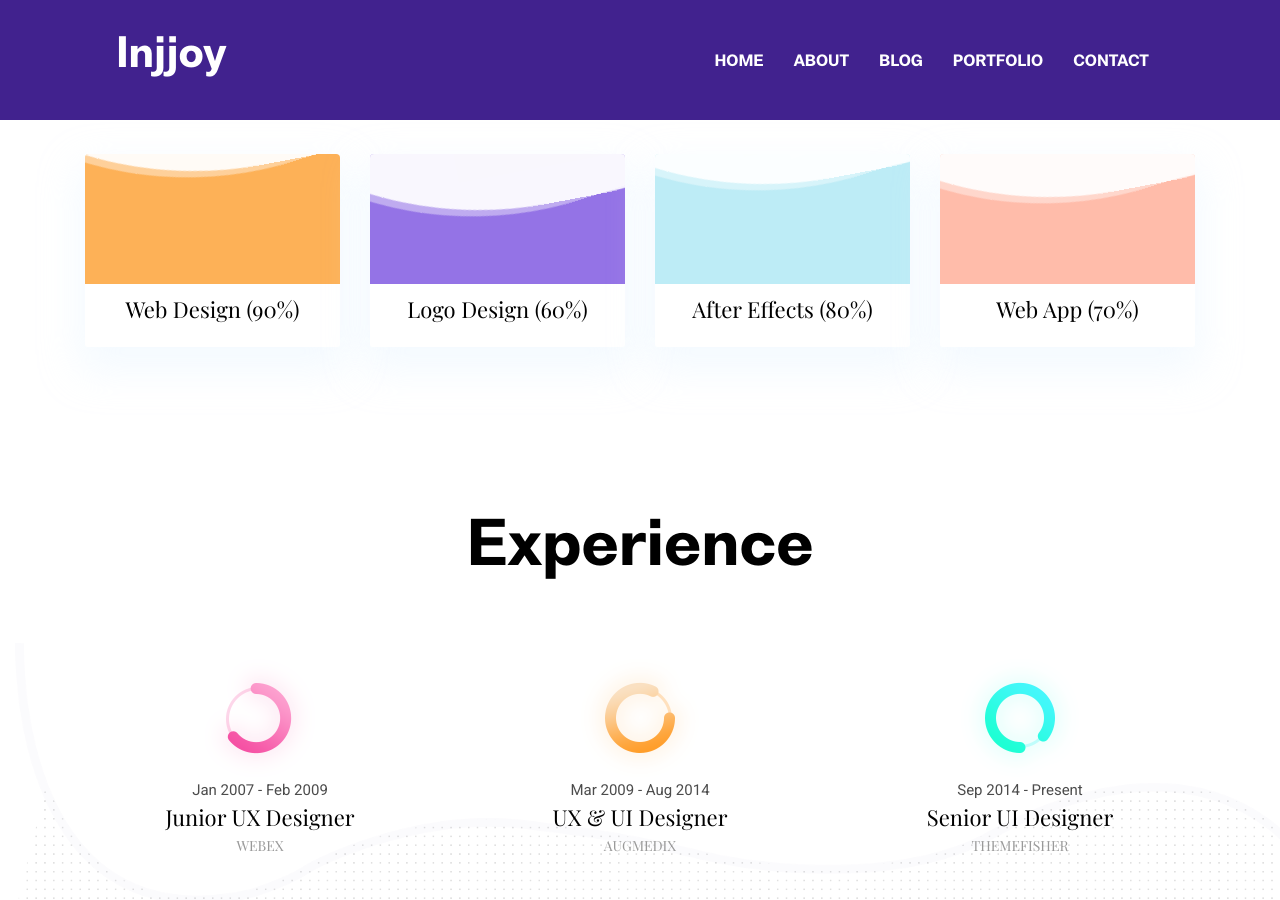
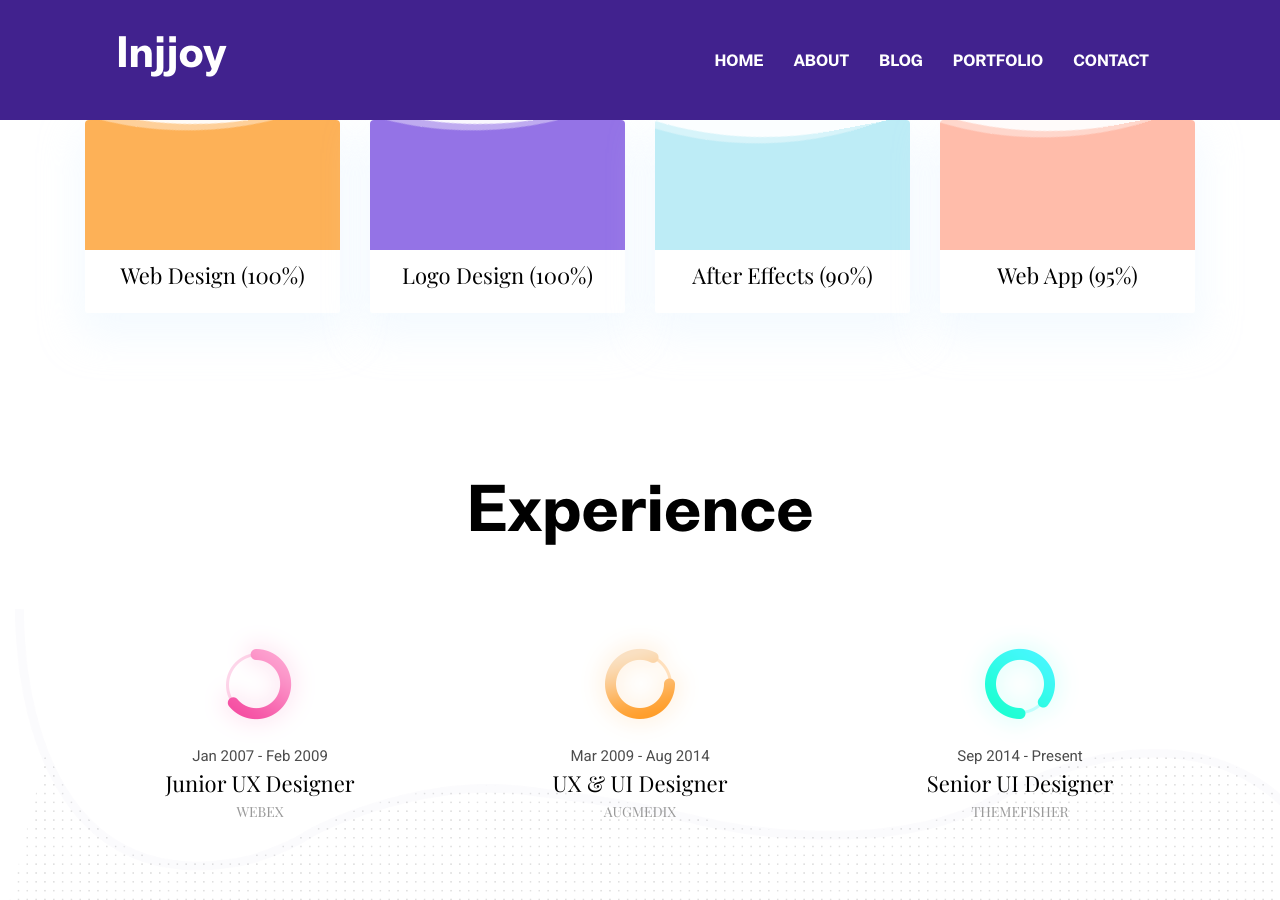
Before and after one commit to injjoy/injjoy.github.io, a Jekyll site: the page built from index.html, in a window 1280 px wide and 900 px high, scrolled down 1425 px. Built offline with Jekyll 4.4.1, drawn with Linux system fonts in a browser that asks for light colours.

Commit message:
Update settings.yml

```diff
--- a/_data/settings.yml
+++ b/_data/settings.yml
@@ -38,13 +38,12 @@
 # Hero Section
 
 hero:
-  hero-title: Hi! I’m <br> Christoher <br> UX designer
+  hero-title: Hi! I’m <br> Joy <br> UX designer
 
 social:
 - {icon: "ti-facebook", link: "#"}
 - {icon: "ti-instagram", link: "#"}
 - {icon: "ti-dribbble", link: "#"}
-- {icon: "ti-twitter", link: "#"}
 
 
 #-------------------------------
@@ -95,10 +94,10 @@
 
 skills-title: Skills
 skills:
-- {name: Web Design, color: '#fdb157', value: '90%'}
-- {name: Logo Design, color: '#9473e6', value: '60%'}
-- {name: After Effects, color: '#bdecf6', value: '80%'}
-- {name: Web App, color: '#ffbcaa', value: '70%'}
+- {name: Web Design, color: '#fdb157', value: '100%'}
+- {name: Logo Design, color: '#9473e6', value: '100%'}
+- {name: After Effects, color: '#bdecf6', value: '90%'}
+- {name: Web App, color: '#ffbcaa', value: '95%'}
 
 
 #-------------------------------
```
